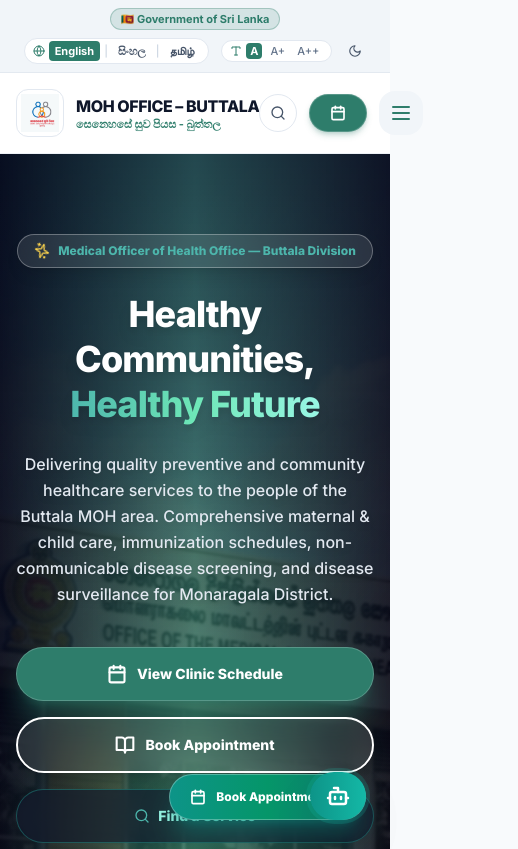
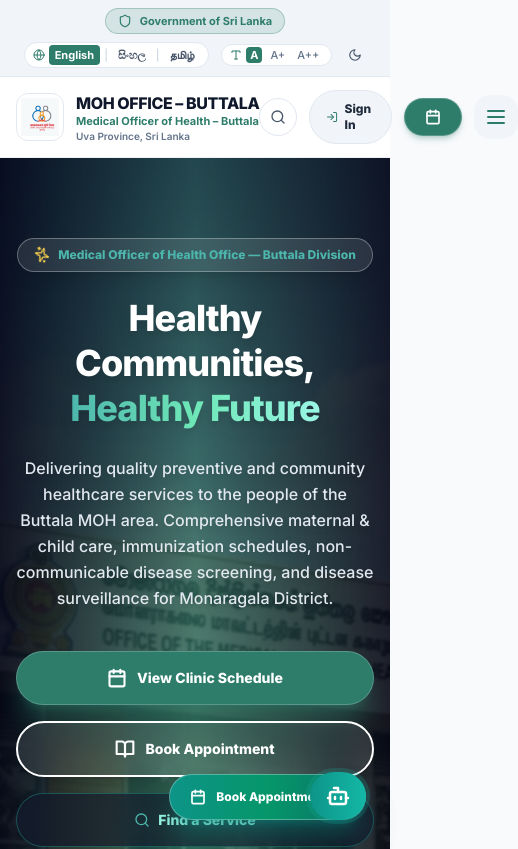
Before and after one commit to kavishkasandaruwan2002/MOH, a React (Vite) app in the folder client/: page / in a window 390 px wide. Shown: the top 849 px of the page, 518 px wide, since content can reach past the window. Built offline with nearby package versions, Linux system fonts and the light colour scheme.

Commit message:
feat: implement responsive Header component with navigation, theme toggle, and accessibility controls

```diff
--- a/client/src/components/layout/Header.jsx
+++ b/client/src/components/layout/Header.jsx
@@ -5,11 +5,12 @@
 import { useTheme } from '../../context/ThemeContext';
 import { useLanguage } from '../../context/LanguageContext';
 import { useAccessibility } from '../../context/AccessibilityContext';
+import { VisionMissionModal } from '../common/VisionMissionModal';
 import {
   Cross, Calendar, ShieldAlert, Syringe, FileText,
   Activity, PhoneCall, LayoutDashboard, Sun, Moon,
   Globe, Menu, X, User, LogOut, HeartPulse, BookOpen, Search, Sparkles,
-  Phone, Mail, Clock, ChevronDown, ChevronRight, Type, Contrast, MapPin, Grid, Image, Info, Award, Users, Target, Shield, Stethoscope
+  Phone, Mail, Clock, ChevronDown, ChevronRight, Type, Contrast, MapPin, Grid, Image, Info, Award, Users, Target, Shield, Stethoscope, LogIn
 } from 'lucide-react';
 
 export const Header = () => {
@@ -25,6 +26,9 @@
   const [servicesMegaOpen, setServicesMegaOpen] = useState(false);
   const [mobileAboutExpanded, setMobileAboutExpanded] = useState(false);
   const [mobileServicesExpanded, setMobileServicesExpanded] = useState(false);
+
+  // Vision & Mission Modal State
+  const [visionModalOpen, setVisionModalOpen] = useState(false);
 
   // Search Bar state (Expandable inline search)
   const [searchExpanded, setSearchExpanded] = useState(false);
@@ -60,7 +64,7 @@
 
   // About Us Submenu Items
   const aboutItems = [
-    { title: 'Vision & Mission', desc: 'Our core health objectives & public mandate', path: '/about#vision', icon: Target },
+    { title: 'Vision & Mission', desc: 'Our core health objectives & public mandate', path: '/about#vision', isModalTrigger: true, icon: Target },
     { title: 'MOH Area Profile', desc: 'Demographics & health statistics of Buttala', path: '/about#profile', icon: MapPin },
     { title: 'Our Team', desc: 'Medical officers, SPHI, and nursing staff', path: '/staff', icon: Users }
   ];
@@ -93,10 +97,16 @@
     navigate(`/clinics?search=${encodeURIComponent(searchQuery)}`);
   };
 
-  const handleLinkClick = (path) => {
+  const handleLinkClick = (path, isModalTrigger = false) => {
     setMobileMenuOpen(false);
     setAboutDropdownOpen(false);
     setServicesMegaOpen(false);
+
+    if (isModalTrigger || path === '/about#vision') {
+      setVisionModalOpen(true);
+      return;
+    }
+
     if (path.startsWith('/#')) {
       const elementId = path.replace('/#', '');
       const elem = document.getElementById(elementId);
@@ -111,15 +121,16 @@
   return (
     <>
       {/* ------------------------------------------------------------- */}
-      {/* 1. TOP SLIM BAR (Government Branding & Contact Strip) */}
+      {/* 1. TOP SLIM BAR (With Official Sri Lanka Emblem Pill Badge) */}
       {/* ------------------------------------------------------------- */}
       <div className="bg-slate-100 dark:bg-slate-950 text-slate-700 dark:text-slate-200 text-xs py-2 px-4 border-b border-slate-200/90 dark:border-slate-800 transition-colors duration-300 font-sans">
         <div className="max-w-7xl mx-auto flex flex-col md:flex-row items-center justify-between gap-2">
 
-          {/* Left: Government of Sri Lanka emblem & text */}
+          {/* Left: Government of Sri Lanka official emblem & text pill */}
           <div className="flex items-center gap-2.5 font-semibold text-[11px] sm:text-xs">
-            <span className="inline-flex items-center gap-1.5 px-2.5 py-0.5 rounded-full bg-[#2E7D6B]/15 text-[#2E7D6B] dark:text-[#4DB6AC] font-bold border border-[#2E7D6B]/30">
-              🇱🇰 Government of Sri Lanka
+            <span className="inline-flex items-center gap-2 px-3 py-1 rounded-full bg-[#2E7D6B]/15 text-[#2E7D6B] dark:text-[#4DB6AC] font-bold border border-[#2E7D6B]/30 shadow-xs">
+              <Shield className="w-3.5 h-3.5 text-[#2E7D6B] dark:text-[#4DB6AC]" />
+              <span>Government of Sri Lanka</span>
             </span>
             <span className="hidden sm:inline text-slate-400">•</span>
             <span className="hidden sm:inline font-medium text-slate-600 dark:text-slate-300">
@@ -137,7 +148,8 @@
                 <React.Fragment key={l.code}>
                   <button
                     onClick={() => setLang(l.code)}
-                    className={`px-1.5 py-0.5 rounded transition font-bold ${lang === l.code
+                    className={`px-1.5 py-0.5 rounded transition font-bold ${
+                      lang === l.code
                         ? 'bg-[#2E7D6B] text-white shadow-xs'
                         : 'text-slate-600 dark:text-slate-300 hover:text-[#2E7D6B]'
                     }`}
@@ -205,41 +217,43 @@
       </div>
 
       {/* ------------------------------------------------------------- */}
-      {/* 2. MAIN NAVBAR (Sticky with glassmorphism & clean emblem logo) */}
+      {/* 2. MAIN NAVBAR (Sticky with Sign In Button & CTAs) */}
       {/* ------------------------------------------------------------- */}
-      <header className={`sticky top-0 z-40 transition-all duration-300 ${isScrolled
+      <header className={`sticky top-0 z-40 transition-all duration-300 ${
+        isScrolled
           ? 'bg-white/95 dark:bg-slate-900/95 backdrop-blur-md shadow-md border-b border-slate-200/80 dark:border-slate-800'
           : 'bg-white dark:bg-slate-900 border-b border-slate-200/60 dark:border-slate-800'
       }`}>
         <div className="max-w-7xl mx-auto px-4 sm:px-6 lg:px-8">
           <div className="flex items-center justify-between h-20">
 
-            {/* Left: Official Clean Logo & Titles */}
-            <Link to="/" className="flex items-center gap-3 group shrink-0">
+            {/* Left: MOH Office Buttala Logo & Titles */}
+            <Link to="/" className="flex items-center gap-3 group shrink-0 py-1">
               <motion.div
                 whileHover={{ scale: 1.05 }}
                 className="h-12 w-12 rounded-xl bg-white dark:bg-slate-800 p-1 flex items-center justify-center border border-slate-200 dark:border-slate-700 shadow-xs overflow-hidden"
               >
                 <img
                   src="/moh_logo.png"
-                  alt="MOH Office Buttala Logo"
+                  alt="MOH Office Buttala Official Logo"
                   className="max-h-full max-w-full object-contain"
                 />
               </motion.div>
 
-              <div>
-                <div className="flex items-center gap-1.5">
-                  <span className="font-extrabold text-base sm:text-lg tracking-tight text-slate-900 dark:text-white group-hover:text-[#2E7D6B] transition-colors">
+              <div className="flex flex-col justify-center space-y-0.5">
+                <span className="font-extrabold text-base sm:text-lg tracking-tight text-slate-900 dark:text-white group-hover:text-[#2E7D6B] transition-colors leading-tight">
                   MOH OFFICE – BUTTALA
                 </span>
-                </div>
                 <p className="text-[11px] text-[#2E7D6B] dark:text-[#4DB6AC] font-bold leading-tight">
-                  සෙනෙහසේ සුව පියස - බුත්තල
+                  Medical Officer of Health – Buttala
+                </p>
+                <p className="text-[10px] text-slate-500 dark:text-slate-400 font-semibold leading-none">
+                  Uva Province, Sri Lanka
                 </p>
               </div>
             </Link>
 
-            {/* Center: Desktop Menu Items with Hover Animations & Dropdowns */}
+            {/* Center: Desktop Menu Items */}
             <nav className="hidden xl:flex items-center gap-1">
               {navLinks.map((link) => {
                 const isActive = link.isExact
@@ -256,7 +270,8 @@
                       onMouseLeave={() => setAboutDropdownOpen(false)}
                     >
                       <button
-                        className={`relative flex items-center gap-1 px-3.5 py-2.5 rounded-xl text-xs font-bold transition-all duration-200 ${aboutDropdownOpen || location.pathname.startsWith('/about')
+                        className={`relative flex items-center gap-1 px-3.5 py-2.5 rounded-xl text-xs font-bold transition-all duration-200 ${
+                          aboutDropdownOpen || location.pathname.startsWith('/about')
                             ? 'text-[#2E7D6B] dark:text-[#4DB6AC] bg-[#2E7D6B]/10'
                             : 'text-slate-700 dark:text-slate-200 hover:text-[#2E7D6B] dark:hover:text-[#4DB6AC] hover:bg-slate-100 dark:hover:bg-slate-800'
                         }`}
@@ -278,11 +293,10 @@
                             {aboutItems.map((item, i) => {
                               const ItemIcon = item.icon;
                               return (
-                                <Link
+                                <button
                                   key={i}
-                                  to={item.path}
-                                  onClick={() => handleLinkClick(item.path)}
-                                  className="flex items-start gap-3 p-2.5 rounded-xl hover:bg-slate-100 dark:hover:bg-slate-800/80 transition group/item"
+                                  onClick={() => handleLinkClick(item.path, item.isModalTrigger)}
+                                  className="w-full text-left flex items-start gap-3 p-2.5 rounded-xl hover:bg-slate-100 dark:hover:bg-slate-800/80 transition group/item"
                                 >
                                   <div className="p-2 rounded-lg bg-[#2E7D6B]/10 text-[#2E7D6B] dark:text-[#4DB6AC] group-hover/item:bg-[#2E7D6B] group-hover/item:text-white transition">
                                     <ItemIcon className="w-4 h-4" />
@@ -295,7 +309,7 @@
                                       {item.desc}
                                     </p>
                                   </div>
-                                </Link>
+                                </button>
                               );
                             })}
                           </motion.div>
@@ -305,7 +319,7 @@
                   );
                 }
 
-                // Services Mega Dropdown with Icons
+                // Services Mega Dropdown
                 if (link.hasMega) {
                   return (
                     <div
@@ -315,7 +329,8 @@
                       onMouseLeave={() => setServicesMegaOpen(false)}
                     >
                       <button
-                        className={`relative flex items-center gap-1 px-3.5 py-2.5 rounded-xl text-xs font-bold transition-all duration-200 ${servicesMegaOpen
+                        className={`relative flex items-center gap-1 px-3.5 py-2.5 rounded-xl text-xs font-bold transition-all duration-200 ${
+                          servicesMegaOpen
                             ? 'text-[#2E7D6B] dark:text-[#4DB6AC] bg-[#2E7D6B]/10'
                             : 'text-slate-700 dark:text-slate-200 hover:text-[#2E7D6B] dark:hover:text-[#4DB6AC] hover:bg-slate-100 dark:hover:bg-slate-800'
                         }`}
@@ -375,13 +390,14 @@
                   );
                 }
 
-                // Standard Nav Links with Underline Animation
+                // Standard Nav Links
                 return (
                   <Link
                     key={link.path}
                     to={link.path}
                     onClick={() => handleLinkClick(link.path)}
-                    className={`relative px-3.5 py-2.5 rounded-xl text-xs font-bold transition-all duration-200 group ${isActive
+                    className={`relative px-3.5 py-2.5 rounded-xl text-xs font-bold transition-all duration-200 group ${
+                      isActive
                         ? 'text-[#2E7D6B] dark:text-[#4DB6AC] font-extrabold'
                         : 'text-slate-700 dark:text-slate-200 hover:text-[#2E7D6B] dark:hover:text-[#4DB6AC] hover:bg-slate-100 dark:hover:bg-slate-800'
                     }`}
@@ -400,7 +416,7 @@
               })}
             </nav>
 
-            {/* Right Side: Search Icon + Primary CTA Button */}
+            {/* Right Side: Search + Sign In Button + Primary CTA */}
             <div className="flex items-center gap-3">
 
               {/* Search Icon with Inline Expandable Search Bar */}
@@ -447,6 +463,38 @@
                 </AnimatePresence>
               </div>
 
+              {/* ------------------------------------------------------------- */}
+              {/* SIGN IN / USER PROFILE BUTTON */}
+              {/* ------------------------------------------------------------- */}
+              {user ? (
+                <div className="flex items-center gap-2">
+                  <Link
+                    to={user.role === 'ADMIN' ? '/admin' : user.role === 'PHI' ? '/phi' : '/dashboard'}
+                    className="flex items-center gap-2 px-3.5 py-2 rounded-full bg-[#2E7D6B]/15 text-[#2E7D6B] dark:text-[#4DB6AC] border border-[#2E7D6B]/30 font-bold text-xs hover:bg-[#2E7D6B]/25 transition"
+                  >
+                    <User className="w-3.5 h-3.5" />
+                    <span className="hidden sm:inline">{user.name || 'My Profile'}</span>
+                  </Link>
+                  <button
+                    onClick={logout}
+                    className="p-2 rounded-full text-slate-500 hover:text-rose-600 hover:bg-rose-50 dark:hover:bg-slate-800 transition"
+                    title="Sign Out"
+                  >
+                    <LogOut className="w-4 h-4" />
+                  </button>
+                </div>
+              ) : (
+                <motion.div whileHover={{ scale: 1.04 }} whileTap={{ scale: 0.96 }}>
+                  <Link
+                    to="/login"
+                    className="px-4 py-2.5 rounded-full bg-slate-100 dark:bg-slate-800 hover:bg-slate-200 dark:hover:bg-slate-700 text-slate-800 dark:text-slate-100 font-extrabold text-xs flex items-center gap-1.5 transition border border-slate-200 dark:border-slate-700 shadow-xs"
+                  >
+                    <LogIn className="w-4 h-4 text-[#2E7D6B] dark:text-[#4DB6AC]" />
+                    <span>Sign In</span>
+                  </Link>
+                </motion.div>
+              )}
+
               {/* Primary CTA Button: Book Appointment */}
               <motion.div whileHover={{ scale: 1.04 }} whileTap={{ scale: 0.96 }}>
                 <Link
@@ -471,6 +519,12 @@
           </div>
         </div>
       </header>
+
+      {/* Interactive Vision & Mission Modal */}
+      <VisionMissionModal
+        isOpen={visionModalOpen}
+        onClose={() => setVisionModalOpen(false)}
+      />
 
       {/* ------------------------------------------------------------- */}
       {/* 3. MOBILE SLIDE-IN MENU FROM RIGHT */}
@@ -498,13 +552,14 @@
             >
               {/* Header inside Mobile Drawer */}
               <div className="p-5 border-b border-slate-200 dark:border-slate-800 flex items-center justify-between">
-                <div className="flex items-center gap-2.5">
+                <div className="flex items-center gap-3">
                   <div className="w-10 h-10 rounded-xl bg-white p-0.5 border border-slate-200 flex items-center justify-center shadow-xs overflow-hidden">
-                    <img src="/moh_logo.png" alt="MOH Buttala Official Logo" className="max-h-full max-w-full object-contain" />
+                    <img src="/moh_logo.png" alt="MOH Office Buttala Official Logo" className="max-h-full max-w-full object-contain" />
                   </div>
                   <div>
-                    <h3 className="font-extrabold text-sm text-slate-900 dark:text-white">MOH BUTTALA</h3>
-                    <p className="text-[10px] text-[#2E7D6B] font-bold">සෙනෙහසේ සුව පියස</p>
+                    <h3 className="font-extrabold text-sm text-slate-900 dark:text-white">MOH OFFICE – BUTTALA</h3>
+                    <p className="text-[10px] text-[#2E7D6B] font-bold">Medical Officer of Health</p>
+                    <p className="text-[9px] text-slate-500">Uva Province, Sri Lanka</p>
                   </div>
                 </div>
                 <button
@@ -532,6 +587,28 @@
                   </div>
                 </form>
 
+                {/* Mobile Sign In Button */}
+                <div className="mb-3">
+                  {user ? (
+                    <div className="flex items-center justify-between bg-slate-100 dark:bg-slate-800 p-3 rounded-2xl border border-slate-200 dark:border-slate-700">
+                      <div className="flex items-center gap-2">
+                        <User className="w-4 h-4 text-[#2E7D6B]" />
+                        <span className="text-xs font-bold text-slate-900 dark:text-white">{user.name}</span>
+                      </div>
+                      <button onClick={logout} className="text-xs text-rose-600 font-extrabold">Sign Out</button>
+                    </div>
+                  ) : (
+                    <Link
+                      to="/login"
+                      onClick={() => setMobileMenuOpen(false)}
+                      className="w-full py-3 rounded-2xl bg-slate-100 dark:bg-slate-800 text-slate-900 dark:text-white font-extrabold text-xs flex items-center justify-center gap-2 border border-slate-200 dark:border-slate-700"
+                    >
+                      <LogIn className="w-4 h-4 text-[#2E7D6B]" />
+                      <span>Sign In / Register</span>
+                    </Link>
+                  )}
+                </div>
+
                 {/* Home Link */}
                 <Link
                   to="/"
@@ -554,14 +631,13 @@
                   {mobileAboutExpanded && (
                     <div className="pl-6 space-y-2 pt-1 pb-2">
                       {aboutItems.map((item, i) => (
-                        <Link
+                        <button
                           key={i}
-                          to={item.path}
-                          onClick={() => handleLinkClick(item.path)}
-                          className="block text-xs font-semibold text-slate-600 dark:text-slate-400 py-1.5 hover:text-[#2E7D6B]"
+                          onClick={() => handleLinkClick(item.path, item.isModalTrigger)}
+                          className="w-full text-left block text-xs font-semibold text-slate-600 dark:text-slate-400 py-1.5 hover:text-[#2E7D6B]"
                         >
                           {item.title}
-                        </Link>
+                        </button>
                       ))}
                     </div>
                   )}
```
Lines whose indentation alone changed are shown as unchanged.
